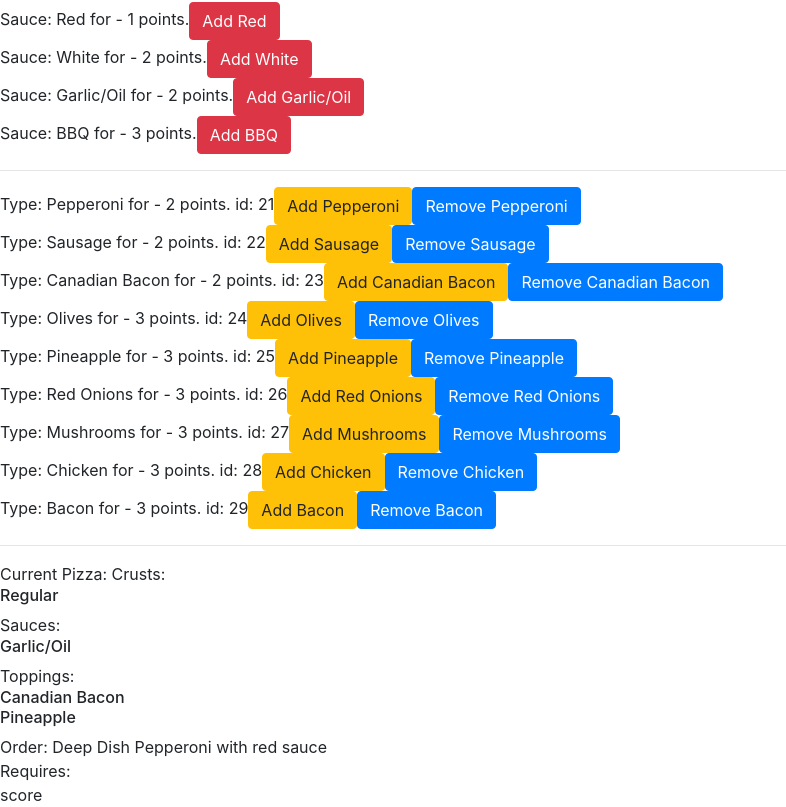
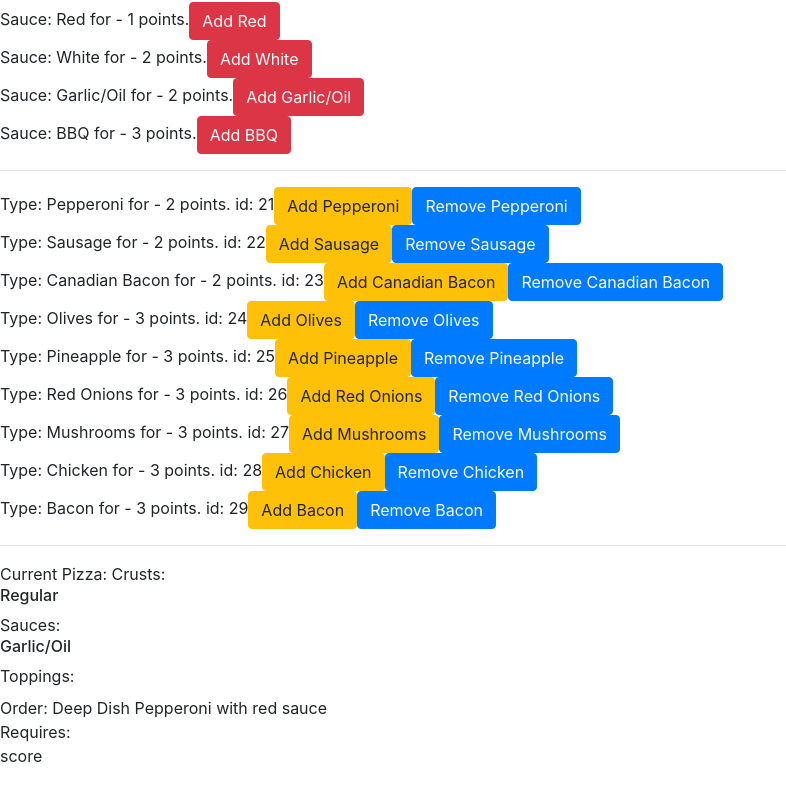
Before and after one commit to Connor85/ReactPizzaGame, a React app: page / in a window 1280 px wide. Shown: the part 353-1160 px from the top of the page, without its empty margins (0-786 px from the left). After the commit the page ends 1121 px from the top, so only its background shows below. Built offline with nearby package versions, Linux system fonts and the light colour scheme.

Commit message:
move delete to current pizza

```diff
--- a/src/components/CurrentPizza.jsx
+++ b/src/components/CurrentPizza.jsx
@@ -1,6 +1,10 @@
 import React from 'react';
 
 function CurrentPizza(props) {
+
+  function onDeleteToppings(id) {
+    props.removeToppingsToCurrentPizza(id)
+  }
   return (
     <div>
       Current Pizza:
@@ -23,7 +27,9 @@ function CurrentPizza(props) {
       Toppings:
       <h6>{props.currentPizza[0].toppings.map((toppings) => (
         <div>
-          {props.getToppingtName(toppings)}
+          {props.getToppingtName(toppings)} <p onClick={onDeleteToppings(toppings)}>X-Delete</p>
+          <button onClick={onDeleteToppings(toppings)} className="btn btn-primary">Remove {toppings}</button>
+
           <br></br>
         </div>
         ))}</h6>
--- a/src/components/PizzaTable.jsx
+++ b/src/components/PizzaTable.jsx
@@ -29,6 +29,7 @@ function PizzaTable(props) {
         getSaucetName={props.getSaucetName}
         getToppingtName={props.getToppingtName}
         currentPizza={props.currentPizza}
+        removeToppingsToCurrentPizza={props.removeToppingsToCurrentPizza}
       />
     </div>
   )
```
